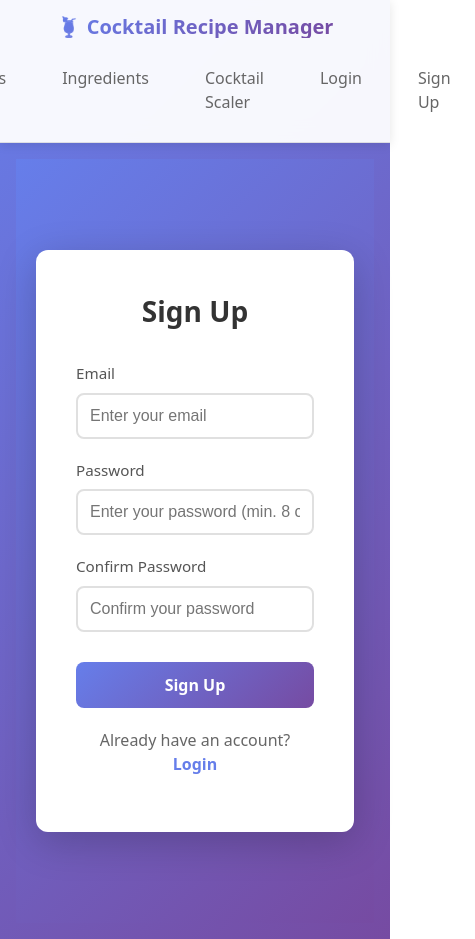
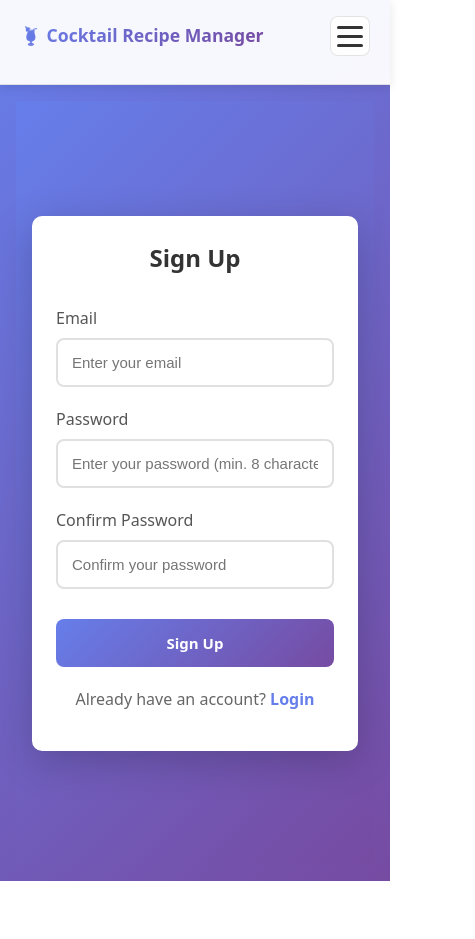
Before and after one commit to ofirzvishaboo/cocktailRecipe, a React app in the folder frontend/: page /signup in a window 390 px wide. Shown: the whole page, 475 px wide, since content can reach past the window. After the commit the page ends 881 px from the top, so only its background shows below. Built offline with nearby package versions, Linux system fonts and the light colour scheme; no server answers; the HTML template or start-up script is replaced by a standard one.

Commit message:
fixed mobile responsiveness

```diff
--- a/frontend/src/components/layout/Navbar.jsx
+++ b/frontend/src/components/layout/Navbar.jsx
@@ -1,9 +1,18 @@
 import { Link, useLocation } from 'react-router-dom'
+import { useState, useEffect } from 'react'
 import { useAuth } from '../../contexts/AuthContext'
 
 const Navbar = () => {
   const { isAuthenticated, user, logout } = useAuth()
   const location = useLocation()
+  const [isMenuOpen, setIsMenuOpen] = useState(false)
+
+  useEffect(() => {
+    setIsMenuOpen(false)
+  }, [location.pathname])
+
+  const toggleMenu = () => setIsMenuOpen((prev) => !prev)
+  const handleNavClick = () => setIsMenuOpen(false)
 
   return (
     <nav className="navbar">
@@ -11,36 +20,56 @@ const Navbar = () => {
         <Link to="/" className="navbar-title-link">
           <h1 className="navbar-title">🍹 Cocktail Recipe Manager</h1>
         </Link>
-        <div className="navbar-links">
+        <button
+          type="button"
+          className="navbar-toggle"
+          onClick={toggleMenu}
+          aria-label="Toggle navigation menu"
+          aria-expanded={isMenuOpen}
+        >
+          <span />
+          <span />
+          <span />
+        </button>
+        <div className={`navbar-links ${isMenuOpen ? 'open' : ''}`}>
           <Link
             to="/"
             className={`nav-link ${location.pathname === '/' ? 'active' : ''}`}
+            onClick={handleNavClick}
           >
             Cocktails
           </Link>
           <Link
             to="/ingredients"
             className={`nav-link ${location.pathname === '/ingredients' ? 'active' : ''}`}
+            onClick={handleNavClick}
           >
             Ingredients
           </Link>
           <Link
             to="/cocktail-scaler"
             className={`nav-link ${location.pathname === '/cocktail-scaler' ? 'active' : ''}`}
+            onClick={handleNavClick}
           >
             Cocktail Scaler
           </Link>
           {isAuthenticated && user ? (
             <>
               <span className="navbar-user">Welcome, {user.email}</span>
-              <button onClick={logout} className="nav-link logout-button">
+              <button
+                onClick={() => {
+                  handleNavClick()
+                  logout()
+                }}
+                className="nav-link logout-button"
+              >
                 Logout
               </button>
             </>
           ) : (
             <>
-              <Link to="/login" className="nav-link">Login</Link>
-              <Link to="/signup" className="nav-link">Sign Up</Link>
+              <Link to="/login" className="nav-link" onClick={handleNavClick}>Login</Link>
+              <Link to="/signup" className="nav-link" onClick={handleNavClick}>Sign Up</Link>
             </>
           )}
         </div>
--- a/frontend/src/pages/CocktailDetailPage.jsx
+++ b/frontend/src/pages/CocktailDetailPage.jsx
@@ -103,22 +103,6 @@ const CocktailDetailPage = () => {
     <div className="card">
       <div className="cocktail-detail-header">
         <Link to="/" className="back-link">← Back to Cocktails</Link>
-        {isOwner() && (
-          <div className="cocktail-actions">
-            <button
-              onClick={() => setEditing(true)}
-              className="button-edit"
-            >
-              Edit
-            </button>
-            <button
-              onClick={handleDelete}
-              className="button-remove"
-            >
-              Delete
-            </button>
-          </div>
-        )}
       </div>
 
       <div className="cocktail-detail-content">
@@ -138,7 +122,25 @@ const CocktailDetailPage = () => {
         </div>
 
         <div className="cocktail-detail-info">
-          <h1 className="cocktail-detail-title">{cocktail.name}</h1>
+          <div className="cocktail-title-row">
+            <h1 className="cocktail-detail-title">{cocktail.name}</h1>
+            {isOwner() && (
+              <div className="cocktail-actions-inline">
+                <button
+                  onClick={() => setEditing(true)}
+                  className="button-edit"
+                >
+                  Edit
+                </button>
+                <button
+                  onClick={handleDelete}
+                  className="button-remove"
+                >
+                  Delete
+                </button>
+              </div>
+            )}
+          </div>
 
           {cocktail.description && (
             <div className="cocktail-description">
--- a/frontend/src/styles/App.css
+++ b/frontend/src/styles/App.css
@@ -24,6 +24,8 @@
   display: flex;
   justify-content: space-between;
   align-items: center;
+  gap: 0.75rem;
+  flex-wrap: wrap;
 }
 
 .navbar-title-link {
@@ -45,6 +47,31 @@
 .navbar-links {
   display: flex;
   gap: 0.5rem;
+  align-items: center;
+  flex-wrap: wrap;
+}
+
+.navbar-toggle {
+  display: none;
+  flex-direction: column;
+  justify-content: center;
+  gap: 6px;
+  width: 44px;
+  height: 44px;
+  border-radius: 8px;
+  border: 1px solid rgba(0, 0, 0, 0.1);
+  background: rgba(255, 255, 255, 0.9);
+  cursor: pointer;
+  transition: background 0.3s ease, border-color 0.3s ease;
+}
+
+.navbar-toggle span {
+  display: block;
+  width: 100%;
+  height: 3px;
+  background: #333;
+  border-radius: 3px;
+  transition: transform 0.3s ease;
 }
 
 .nav-link {
@@ -98,6 +125,7 @@
   max-width: 1280px;
   margin: 0 auto;
   padding: 2rem;
+  width: 100%;
 }
 
 .card {
@@ -502,21 +530,65 @@
   background: #bb2d3b;
 }
 
+@media (max-width: 1024px) {
+  .navbar-container {
+    padding: 1rem 1.25rem;
+  }
+
+  .main-content {
+    padding: 1.5rem;
+  }
+
+  .card {
+    padding: 1.75rem;
+  }
+
+  .cocktails-header,
+  .ingredients-header {
+    flex-wrap: wrap;
+  }
+}
+
 /* Responsive Design */
 @media (max-width: 768px) {
   .navbar-container {
-    flex-direction: column;
-    gap: 1rem;
-    padding: 1rem;
+    flex-direction: row;
+    align-items: center;
   }
 
   .navbar-title {
     font-size: 1.25rem;
   }
 
+  .navbar-toggle {
+    display: flex;
+  }
+
   .navbar-links {
     width: 100%;
-    justify-content: center;
+    flex-direction: column;
+    align-items: stretch;
+    justify-content: flex-start;
+    max-height: 0;
+    overflow: hidden;
+    opacity: 0;
+    transform: translateY(-10px);
+    transition: max-height 0.3s ease, opacity 0.3s ease, transform 0.3s ease;
+  }
+
+  .navbar-links.open {
+    max-height: 500px;
+    opacity: 1;
+    transform: translateY(0);
+    margin-top: 0.5rem;
+  }
+
+  .nav-link,
+  .navbar-user,
+  .logout-button {
+    width: 100%;
+    text-align: left;
+    justify-content: flex-start;
   }
 
   .main-content {
@@ -524,22 +596,136 @@
   }
 
   .card {
-    padding: 1.5rem;
+    padding: 1.25rem;
+  }
+
+  .cocktails-list {
+    text-align: center;
   }
 
   .cocktail-item,
   .ingredient-item-content {
     flex-direction: column;
-    align-items: flex-start;
+    align-items: center;
+    text-align: center;
     gap: 1rem;
   }
 
-  .form-row {
+  .cocktail-info {
     flex-direction: column;
+    align-items: center;
   }
 
-  .form-input {
+  .cocktail-details {
+    align-items: center;
+    text-align: center;
+  }
+
+  .cocktail-title-row {
+    flex-direction: column;
+    align-items: flex-start;
     width: 100%;
+    gap: 0.5rem;
+  }
+
+  .cocktail-actions-inline {
+    width: 100%;
+    justify-content: flex-start;
+  }
+
+  .cocktail-image,
+  .cocktail-image-placeholder {
+    width: 100%;
+    height: auto;
+    max-height: 220px;
+    margin: 0 auto;
+  }
+
+  .form-row,
+  .form-actions,
+  .cocktails-header,
+  .ingredients-header {
+    flex-direction: column;
+    width: 100%;
+  }
+
+  .form-input,
+  .search-input,
+  .button-primary,
+  .button-secondary {
+    width: 100%;
+    box-sizing: border-box;
+  }
+
+  .search-container,
+  .search-container-full {
+    max-width: 100%;
+    width: 100%;
+    margin-bottom: 0.75rem;
+  }
+
+  .cocktails-header .search-container,
+  .cocktails-header .search-container-full,
+  .ingredients-header .search-container,
+  .ingredients-header .search-container-full {
+    margin-bottom: 0.75rem;
+  }
+
+  .cocktails-header .button-primary,
+  .ingredients-header .button-primary {
+    width: 100%;
+  }
+
+  .cocktails-list ul ul {
+    padding-left: 0;
+  }
+
+  .cocktails-list ul ul li {
+    text-align: center;
+  }
+
+  .ingredient-item-content {
+    flex-direction: row;
+    align-items: center;
+    text-align: left;
+    width: 100%;
+  }
+
+  .ingredient-item-content strong {
+    flex: 1;
+    text-align: left;
+  }
+
+  .ingredient-item-content > div {
+    display: flex;
+    justify-content: flex-end;
+    gap: 0.5rem;
+  }
+}
+
+@media (max-width: 480px) {
+  .navbar-title {
+    font-size: 1.1rem;
+  }
+
+  .navbar-toggle {
+    width: 40px;
+    height: 40px;
+  }
+
+  .card {
+    padding: 1rem;
+    border-radius: 12px;
+  }
+
+  .cocktail-detail-title {
+    font-size: 1.75rem;
+  }
+
+  .form-group label,
+  .cocktail-selector-section h3,
+  .section-title {
+    font-size: 1rem;
   }
 }
 
@@ -622,6 +808,20 @@
   -webkit-background-clip: text;
   -webkit-text-fill-color: transparent;
   background-clip: text;
+}
+
+.cocktail-title-row {
+  display: flex;
+  align-items: flex-start;
+  justify-content: space-between;
+  gap: 0.75rem;
+  flex-wrap: wrap;
+}
+
+.cocktail-actions-inline {
+  display: flex;
+  gap: 0.5rem;
+  flex-wrap: wrap;
 }
 
 .cocktail-meta {
@@ -782,12 +982,14 @@
 
 .search-container {
   flex: 1;
-  max-width: 500px;
+  max-width: 600px;
+  width: 100%;
 }
 
 .search-container-full {
   max-width: 100%;
   flex: 1;
+  width: 100%;
 }
 
 .search-input {
--- a/frontend/src/styles/auth.css
+++ b/frontend/src/styles/auth.css
@@ -97,3 +97,24 @@
 .auth-link a:hover {
   text-decoration: underline;
 }
+
+@media (max-width: 600px) {
+  .auth-container {
+    padding: 16px;
+  }
+
+  .auth-card {
+    padding: 24px;
+    border-radius: 10px;
+  }
+
+  .auth-card h2 {
+    font-size: 24px;
+  }
+
+  .form-group input,
+  .auth-button {
+    padding: 14px;
+    font-size: 15px;
+  }
+}
--- a/frontend/src/styles/cocktailScaler.css
+++ b/frontend/src/styles/cocktailScaler.css
@@ -1,7 +1,8 @@
 .cocktail-scaler {
-    max-width: 800px;
+    max-width: 1000px;
+    width: 100%;
     margin: 0 auto;
-    padding: 20px;
+    padding: 24px;
     font-family: Arial, sans-serif;
 }
 
@@ -49,7 +50,7 @@
 }
 
 .cocktails-list-selector {
-    max-height: 300px;
+    max-height: 320px;
     overflow-y: auto;
 }
 
@@ -167,6 +168,16 @@
 
 .sections-container {
     margin-bottom: 20px;
+    display: grid;
+    grid-template-columns: minmax(0, 1fr);
+    gap: 20px;
+}
+
+@media (min-width: 900px) {
+    .sections-container {
+        grid-template-columns: 1fr 1fr;
+        align-items: flex-start;
+    }
 }
 
 .ingredients-section h3 {
@@ -298,7 +309,31 @@
     color: #007bff;
 }
 
+@media (max-width: 900px) {
+    .cocktail-selector-item {
+        flex-direction: column;
+        align-items: flex-start;
+        gap: 10px;
+    }
+
+    .add-cocktail-btn {
+        width: 100%;
+        text-align: center;
+    }
+}
+
 @media (max-width: 768px) {
+    .cocktail-scaler {
+        padding: 16px;
+    }
+
+    .cocktail-selector-section,
+    .recipe-input,
+    .ingredients-section,
+    .results-section {
+        padding: 16px;
+    }
+
     .quantities-display {
         grid-template-columns: 1fr;
     }
@@ -312,3 +347,17 @@
         margin-bottom: 5px;
     }
 }
+
+@media (max-width: 480px) {
+    .cocktail-selector-section,
+    .recipe-input,
+    .ingredients-section,
+    .results-section {
+        padding: 12px;
+    }
+
+    .add-btn,
+    .remove-btn {
+        width: 100%;
+    }
+}
```
